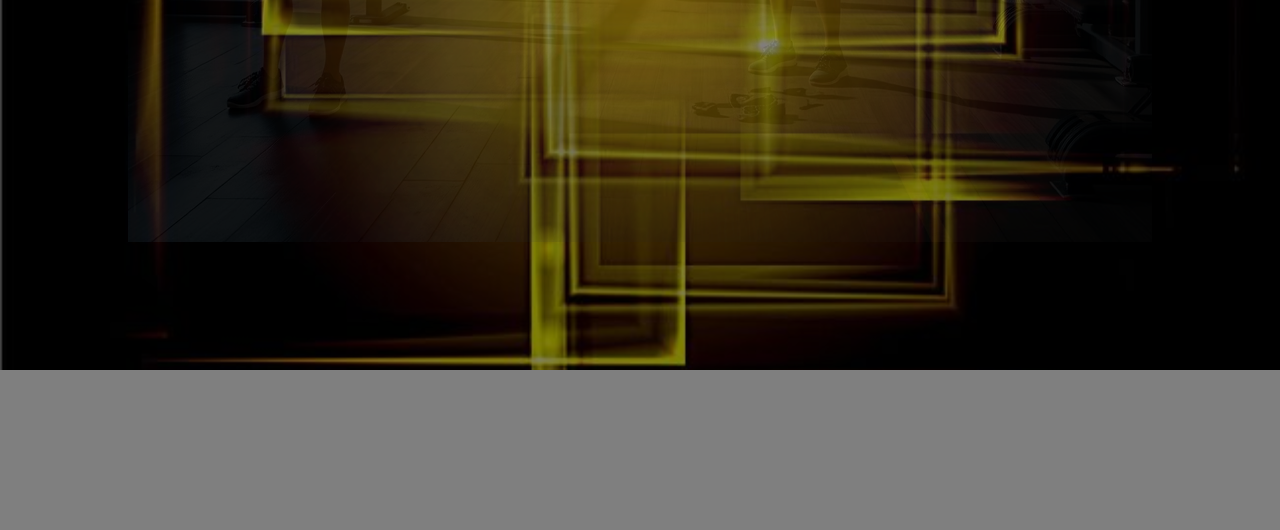
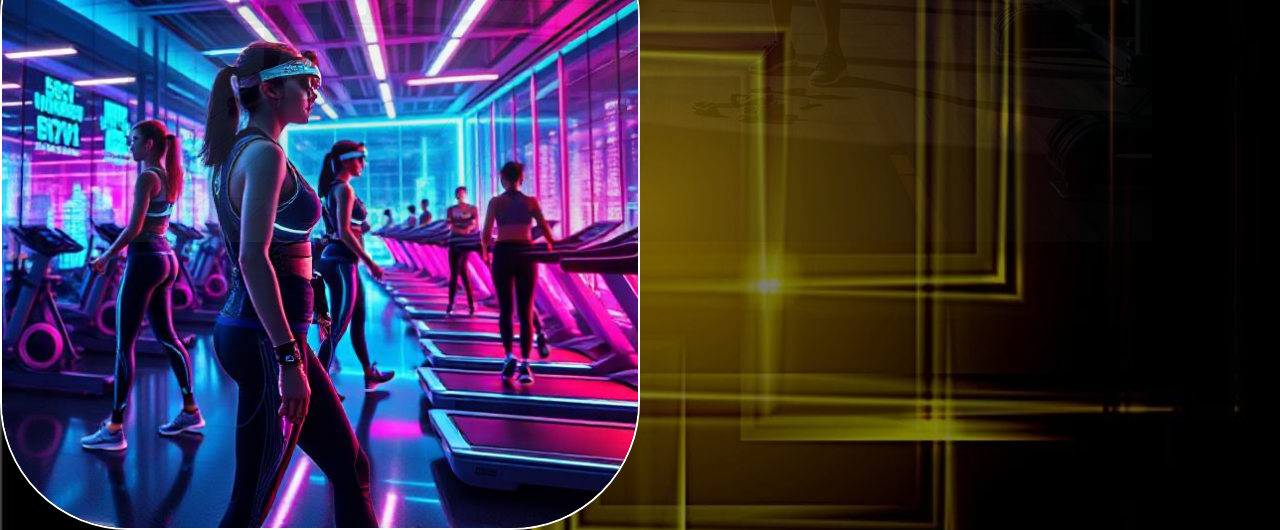
Before and after one commit to raphael-coelho/MUSCLE-FITNESS, a plain HTML site: page index.html in a window 1280 px wide. Shown: the part 430-960 px from the top of the page. Before the commit the page ends 800 px from the top, so only its background shows below. Drawn offline with Linux system fonts and the light colour scheme.

Commit message:
mudança no html e no css

```diff
--- a/index.html
+++ b/index.html
@@ -25,7 +25,9 @@
     </header>
     <!--  OMBRO -->
     <main>
-
+        <div class="img-01">
+            <img src="./IMG/002-esteira-02.jpg" alt="">
+        </div>
     </main>
     <!-- JOELHO E PÉ -->
     <footer>
--- a/style.css
+++ b/style.css
@@ -117,3 +117,11 @@ body {
         font-size: 10vw;
     }
 }
+/* ================================================= */
+/* IMAGEM DAS ESTEIRAS */
+.img-01 img{
+    display: block;
+    border: 2px solid white;
+    border-radius: 20%;
+    width: 40rem;
+}
```
Also changed, not shown: IMG/002-esteira-02.jpg (added), IMG/003-esteira-01.webp (added), 1 other file.
